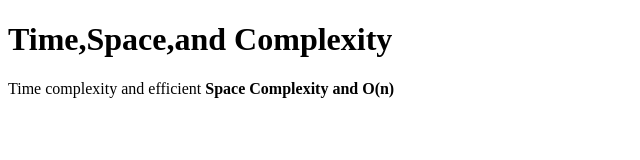
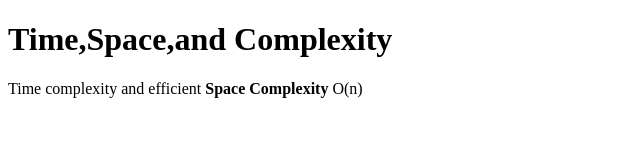
Before and after one commit to acciojob/time-and-space-complexity-Premkrishna-harale, a website: page main.html in a window 1280 px wide. Shown: the full height of the page, 0-640 px from the left. Drawn offline with Linux system fonts and the light colour scheme.

Commit message:
created a submission

```diff
--- a/main.html
+++ b/main.html
@@ -10,7 +10,7 @@
 	<!-- the entire body must be written by student -->
 	<h1> Time,Space,and Complexity</h1>
 	<p1>Time complexity and efficient</p1>
-	<p2><b>Space Complexity and O(n)</b></p2>
+	<p2><b>Space Complexity </b>O(n)</p2>
     <script type="text/javascript" src="./script.js">
 </script>
 
```
